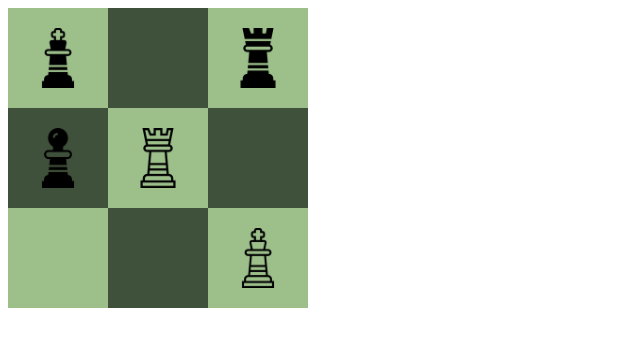
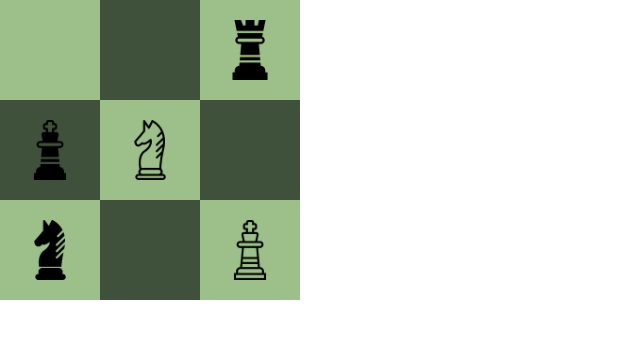
Before and after one commit to candianis/WebCoffee, a plain HTML site: page Clase01/chess.html in a window 1280 px wide. Shown: the whole page, without its empty margins (0-640 px from the left). Drawn offline with Linux system fonts and the light colour scheme.

Commit message:
Minor changes

```diff
--- a/Clase01/CSS/chess-styles.css
+++ b/Clase01/CSS/chess-styles.css
@@ -1,3 +1,7 @@
+
+body {
+    margin: 0;
+}
 
 img {
     margin: 0;
@@ -6,19 +10,21 @@ img {
     padding: 20px 20px;
 }
 
-.chess-row{
+.chess-row {
     display: block;
+    /*First way to remove whitespace
+    font-size: 0;*/
     font-size: 0;
 }
 
-.chess-square-black{
+.chess-square-black {
     height: 100px;
     width: 100px;
     background-color: #40513B;
     display: inline-block;
 }
 
-.chess-square-white{
+.chess-square-white {
     height: 100px;
     width: 100px;
     background-color: #9DC08B;
--- a/Clase01/chess.html
+++ b/Clase01/chess.html
@@ -10,7 +10,7 @@
 
 <div class="chess-row">
     <div class="chess-square-white">
-        <img src="Images/Chess-images/black_king.png" >
+
     </div>
 
     <div class="chess-square-black">
@@ -18,17 +18,17 @@
     </div>
 
     <div class="chess-square-white">
-        <img src="Images/Chess-images/black_roock.png" >
+        <img src="Images/Chess-images/black_roock.png">
     </div>
 </div>
 
 <div class="chess-row">
     <div class="chess-square-black">
-        <img src="Images/Chess-images/black_pawn.png">
+        <img src="Images/Chess-images/black_king.png">
     </div>
 
     <div class="chess-square-white">
-        <img src="Images/Chess-images/white_rook.png">
+        <img src="Images/Chess-images/white_knight.png">
     </div>
 
     <div class="chess-square-black">
@@ -38,7 +38,7 @@
 
 <div class="chess-row">
     <div class="chess-square-white">
-
+        <img src="Images/Chess-images/black_knight.png">
     </div>
 
     <div class="chess-square-black">
@@ -48,6 +48,7 @@
     <div class="chess-square-white">
         <img src="Images/Chess-images/white_king.png">
     </div>
+
 </div>
 
 </body>
```
